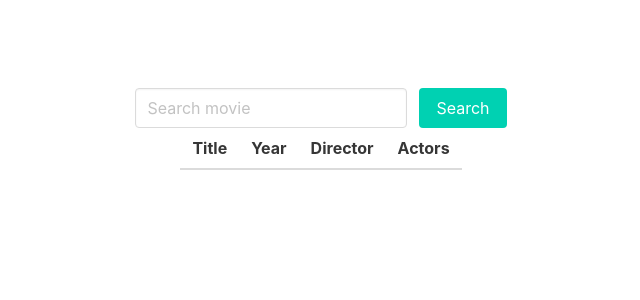
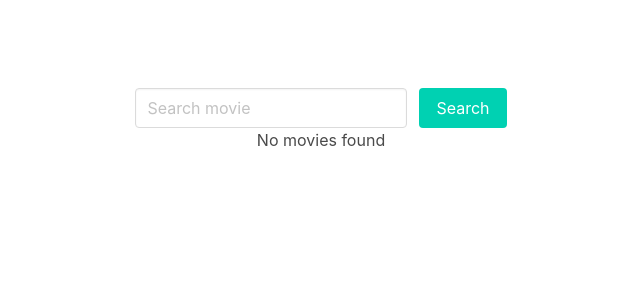
Before and after one commit to matbanasik/movie-search, a React (Create React App) app: page / in a window 1280 px wide. Shown: the top 300 px of the page, without its empty margins (319-959 px from the left). Built offline with nearby package versions, Linux system fonts and the light colour scheme.

Commit message:
Add No movies found message

```diff
--- a/src/App.tsx
+++ b/src/App.tsx
@@ -4,7 +4,6 @@ import SearchInput from './components/SearchInput';
 import ItemsList from './components/ItemsList';
 import Movie from './interfaces/movie';
 import "bulma";
-
 
 const API_KEY = 'bfb1987';
 
@@ -13,7 +12,7 @@ const App: FC = () => {
     const [items, setItems] = useState<Movie[]>([]);
 
     const handleInputChange = (e: React.FormEvent<HTMLInputElement>) => {
-        setSearchValue(e?.currentTarget?.value || '')
+        setSearchValue(e?.currentTarget?.value || '');
     }
 
     const handleSearchButtonClick = async () => {
@@ -22,7 +21,7 @@ const App: FC = () => {
             const movies = await response.json();
             setItems([movies]);
         } catch(e) {
-            console.log(e);
+            setItems([]);
         }
     }
 
@@ -39,7 +38,7 @@ const App: FC = () => {
                 </div>
             </div>
             <div className="columns is-centered">
-                <ItemsList items={items} />
+                {items.length > 0 ? <ItemsList items={items} /> : 'No movies found'}
             </div>
         </div>
     )
```
